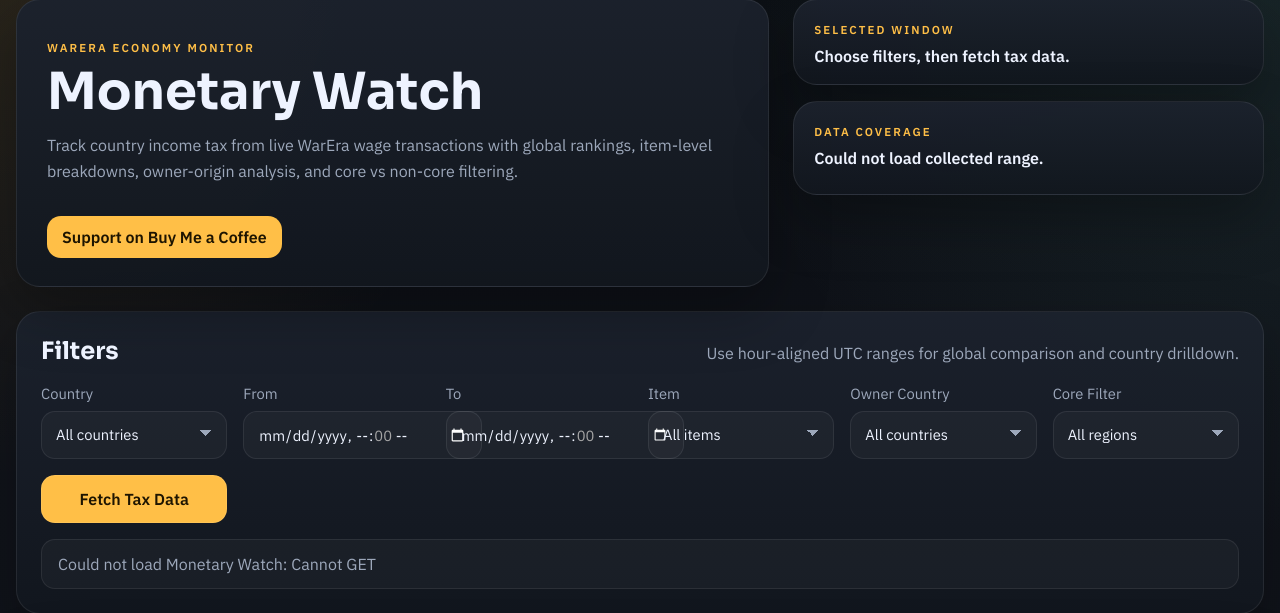
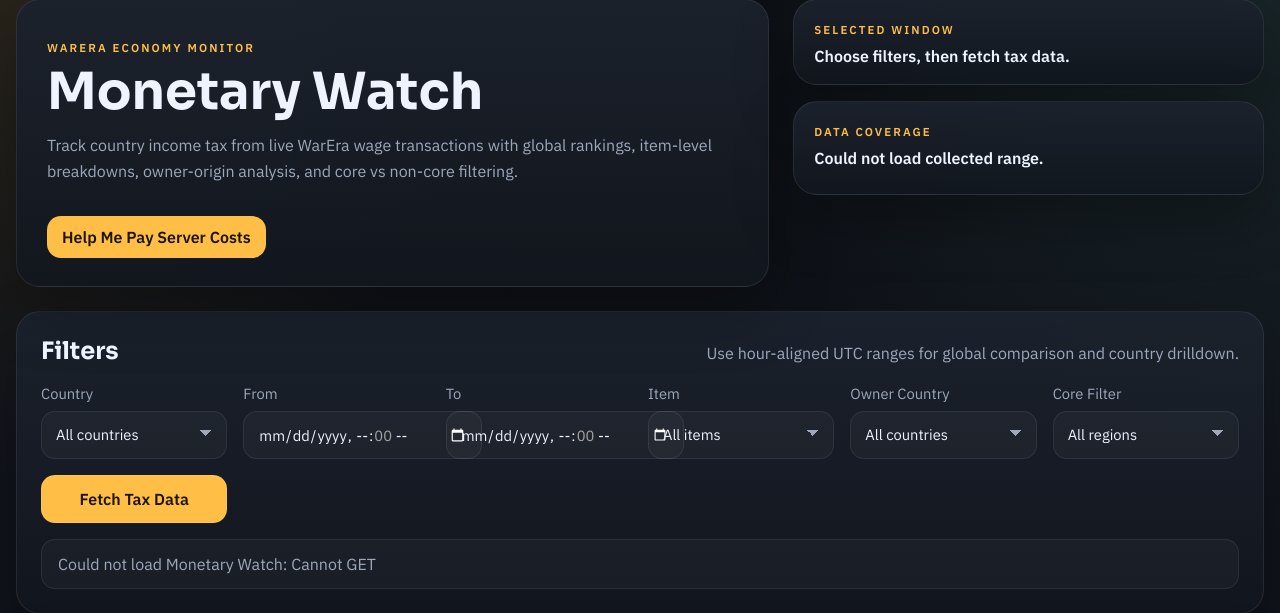
Before and after one commit to TheGroxEmpire/warera-monetary-watch, a Python web app: template src/warera_monetary_watch/templates/app.html in a window 1280 px wide. Shown: the part 33-646 px from the top of the page. Run offline with Jinja, Linux system fonts and the light colour scheme; the template is opened without the code that fills it, so the values that code supplies are empty.

Commit message:
Update Buy Me a Coffee link text to clarify purpose

```diff
--- a/src/warera_monetary_watch/templates/app.html
+++ b/src/warera_monetary_watch/templates/app.html
@@ -22,7 +22,7 @@
             target="_blank"
             rel="noopener noreferrer"
           >
-            Support on Buy Me a Coffee
+            Help Me Pay Server Costs
           </a>
         </div>
         <div class="hero-meta">
```
